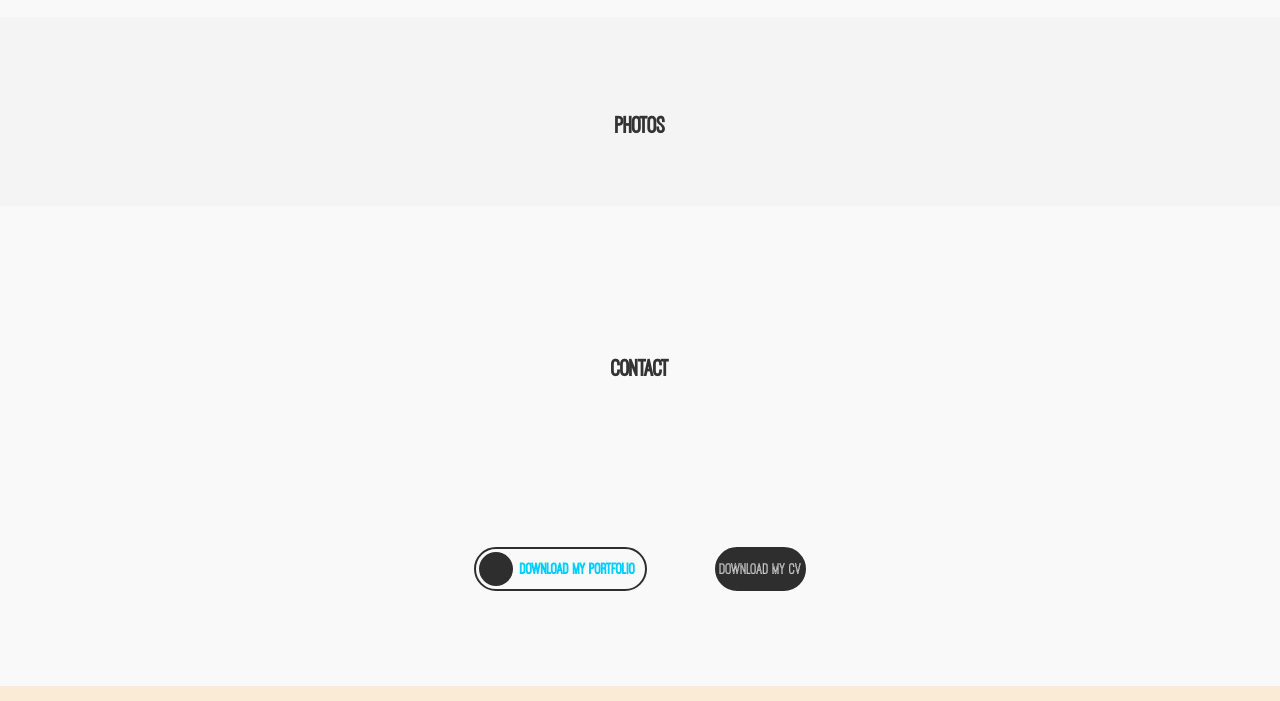
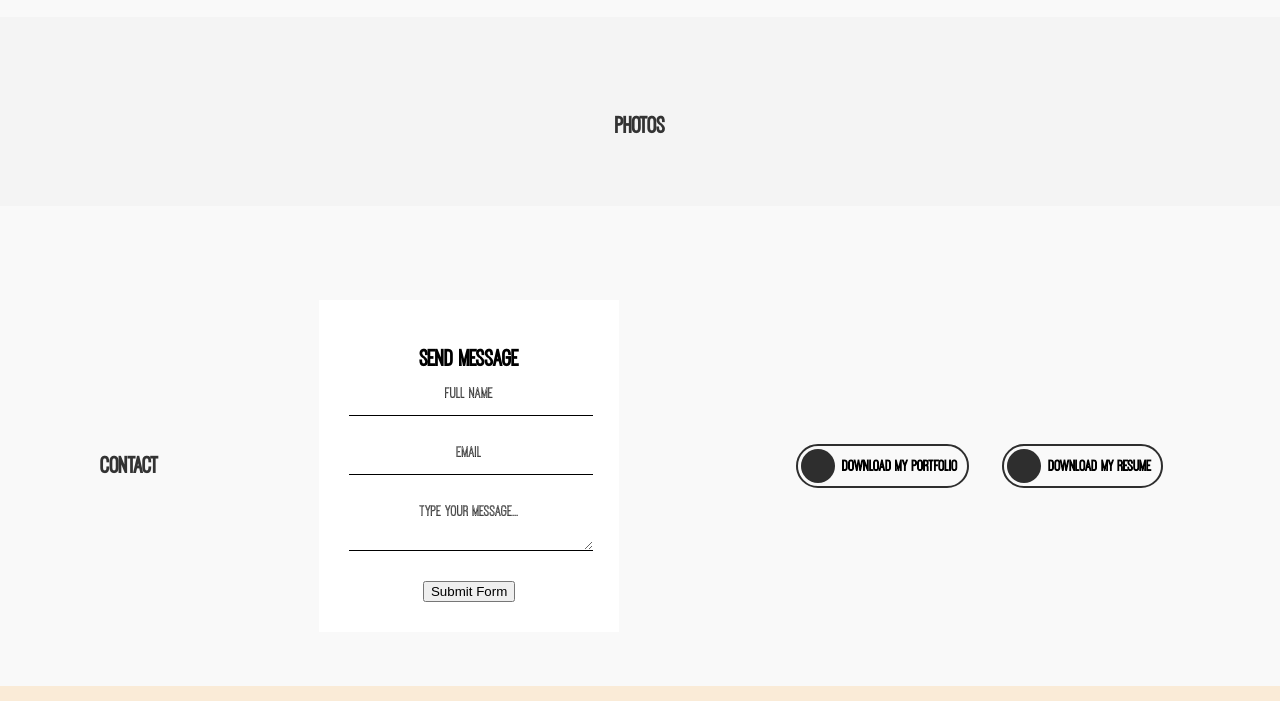
Before and after one commit to TheOmidious/architectural-portfolio-website, a plain HTML site: page index.html in a window 1280 px wide. Shown: the part 1369-2070 px from the top of the page. Drawn offline with Linux system fonts and the light colour scheme; a script that the page names is missing.

Commit message:
Updated download buttons & created a text box with access to web3 forms

```diff
--- a/assets/styles/styles.css
+++ b/assets/styles/styles.css
@@ -189,7 +189,7 @@ nav a:hover {
     cursor: pointer;
 }
 
-#myIcon {
+#myIcon, #resumeIcon {
     height: 34px;
     width: 34px;
     background-color: #2e2e2e;
@@ -200,24 +200,20 @@ nav a:hover {
     color: white;
 }
 
-#myText {
+#myText, #resumeText {
     margin: auto 7px;
     color: #00cffc;
     font-weight: bold;
 }
 
-#myDownloadDiv:hover {
+#myDownloadDiv:hover, #myResumeDiv:hover {
     background-color: #2e2e2e;
 }
 
-#myDownloadDiv:hover #myText {
-    color: white;
+#myText, #resumeText{
+    color: rgb(0, 0, 0);
 }
 
-#myResumeDiv {
-    background-color: #2e2e2e;
-    color: white;
-}
 
 /* Arrow Icon */
 .arrow {
@@ -244,7 +240,6 @@ nav a:hover {
     display: flex;
     align-items: center;
     justify-content:space-around;
-    flex-direction: column;
 }
 /*footer*/
 footer {
@@ -261,3 +256,35 @@ footer {
     justify-content: space-between;
     width: 100px;
 }
+
+
+.col-2 {
+    width: 300px;
+	background-color: white;
+}
+
+.form-container {
+	color: #000;
+	padding: 30px;
+}
+
+.contact-info-title {
+	color: #01bdd4;
+}
+
+.form-row {
+	padding-bottom: 30px;
+}
+
+.form-field {
+	width: 100%;
+	border: none;
+	border-bottom: 1px solid #000;
+}
+
+.send-btn {
+	border: 0px;
+	padding: 12px 26px;
+	background-color: #01bdd4;
+	color: white;
+}
--- a/index.html
+++ b/index.html
@@ -1,14 +1,20 @@
 <!DOCTYPE html>
 <html lang="en">
+
 <head>
     <meta charset="UTF-8">
     <meta name="viewport" content="width=device-width, initial-scale=1.0">
     <title>Omidworks</title>
+
+    <!-- Link to external CSS file -->
     <link rel="stylesheet" href="assets/styles/styles.css">
+
+    <!-- Google Font: Montserrat -->
     <link href="https://fonts.googleapis.com/css2?family=Montserrat&display=swap" rel="stylesheet">
 </head>
+
 <body>
-    <!-- Navigation bar -->
+    <!-- Sticky Navigation Bar -->
     <header id="sticky-header">
         <nav>
             <a href="#about-section">About</a>
@@ -19,10 +25,10 @@
         </nav>
     </header>
 
-    <!-- Main content sections -->
+    <!-- Main Content Container -->
     <div id="container">
 
-        <!-- Full-width hero section -->
+        <!-- Hero Section -->
         <section id="hero" class="content-section">
             <div class="hero-text">
                 <h1>Omidworks</h1>
@@ -30,9 +36,10 @@
             </div>
         </section>
 
+        <!-- About Section -->
         <section id="about-section" class="content-section">
             <h2>About</h2>
-            <img src="/assets/images/profilePhoto.JPG" alt="omid">
+            <img src="/assets/images/profilePhoto.JPG" alt="Profile Photo of Omid">
             <p>
                 I’m an architect with a Master’s degree in Architecture, designing buildings that won’t collapse and spaces that wow.
                 Think of me as the superhero of blueprints, wielding a T-square instead of a cape.
@@ -46,6 +53,7 @@
             </p>
         </section>
 
+        <!-- Projects Section -->
         <section id="projects-section" class="content-section">
             <h2>Selected Projects</h2>
             <div class="carousel-container">
@@ -55,15 +63,53 @@
             </div>
         </section>
 
+        <!-- Photos Section -->
         <section id="photos-section" class="content-section">
             <h2>Photos</h2>
+            <!-- Instagram embed -->
             <blockquote class="instagram-media" data-instgrm-permalink="https://www.instagram.com/p/C3CaIk_NpDS/?utm_source=ig_embed&amp;utm_campaign=loading" data-instgrm-version="14">
-                <!-- Instagram embed code -->
+                <!-- Instagram embed code will load here -->
             </blockquote>
         </section>
 
+        <!-- Contact Section -->
         <section id="contact-section" class="content-section">
             <h2>Contact</h2>
+            <div class="col-2">
+                <!-- Contact Form -->
+                <form action="https://api.web3forms.com/submit" method="POST">
+                    <input type="hidden" name="access_key" value="3e42396b-ed83-4731-a813-e61414d8774b">
+
+                    <div class="form-container">
+                        <h2>Send Message</h2>
+                        <!-- Name Input -->
+                        <div class="form-row">
+                            <label>Full Name</label>
+                            <div>
+                                <input type="text" name="name" required class="form-field">
+                            </div>
+                        </div>
+                        <!-- Email Input -->
+                        <div class="form-row">
+                            <label>Email</label>
+                            <div>
+                                <input type="email" name="email" required class="form-field">
+                            </div>
+                        </div>
+                        <!-- Message Input -->
+                        <div class="form-row">
+                            <label>Type your message...</label>
+                            <div>
+                                <textarea type="message" class="form-field"></textarea>
+                            </div>
+                        </div>
+                        <!-- Submit Button -->
+                        <button type="submit">Submit Form</button>
+                    </div>
+                </form>
+            </div>
+
+            <!-- Download Buttons for Portfolio and CV -->
             <div id="myOuterDiv">
                 <div id="myDownloadDiv">
                     <div id="myIcon" class="icon"></div>
@@ -71,26 +117,34 @@
                 </div>
                 <div id="myResumeDiv">
                     <div id="resumeIcon" class="icon"></div>
-                    <div id="resumeText">Download My CV</div>
+                    <div id="resumeText">Download My Resume</div>
                 </div>
             </div>
+        </section>
+
     </div>
+
+    <!-- Footer Section -->
     <footer id="footer">
         <div id="emailContainer">
             <span id="emailAddress">omidpournejati@gmail.com</span>
         </div>
         <div id="social-media">
+            <!-- Instagram -->
             <a href="https://www.instagram.com/omidious/">
                 <img src="/assets/images/instagram.svg" alt="instagram" style="height: 38px; width: 38px;">
             </a>
+            <!-- LinkedIn -->
             <a href="https://www.linkedin.com/in/omidpournejati">
                 <img src="/assets/images/linkedin.png" alt="LinkedIn" style="height: 38px; width: 38px;">
             </a>
         </div>
-    </section>
     </footer>
+
+    <!-- JavaScript Files -->
     <script src="js/pageRender.js"></script>
     <script src="js/downloadButton.js"></script>
     <script async src="//www.instagram.com/embed.js"></script>
 </body>
+
 </html>
--- a/js/downloadButton.js
+++ b/js/downloadButton.js
@@ -35,7 +35,6 @@ function runInterval(buttonKey) {
 
         const myInterval = setInterval(function() {
             if (localCounter >= 0) {
-                icon.innerHTML = "schedule";
                 buttonText.innerText = "Please Wait: " + localCounter;
                 localCounter--;
             } else {
@@ -43,8 +42,7 @@ function runInterval(buttonKey) {
                 downloadState = false;
                 buttonText.innerText = "Downloading";
                 setTimeout(function() {
-                    icon.innerText = "replay";
-                    buttonText.innerText = "Try Again";
+                    buttonText.innerText = "Download Again";
                 }, 2000);
                 console.log(`Triggering download for: ${downloadLink}`);
                 downloadButton.click(); // Trigger the download
```
